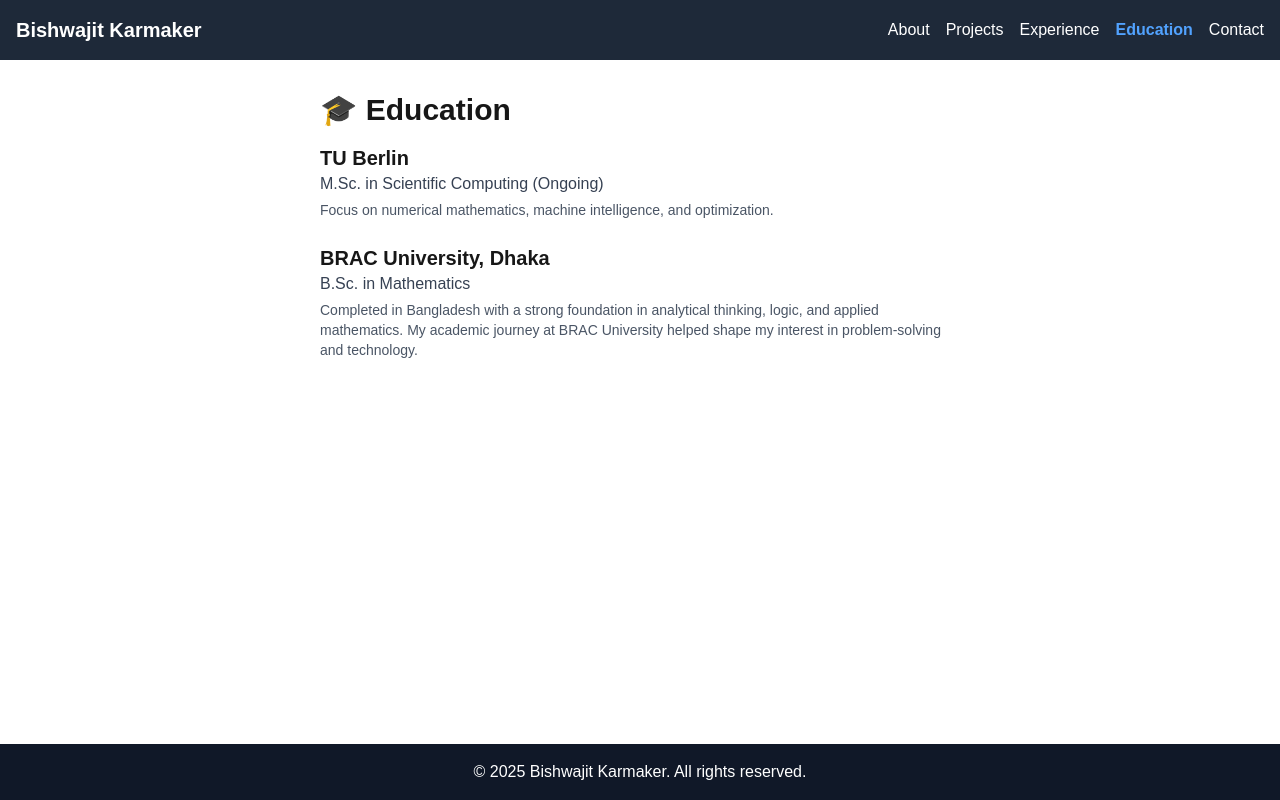
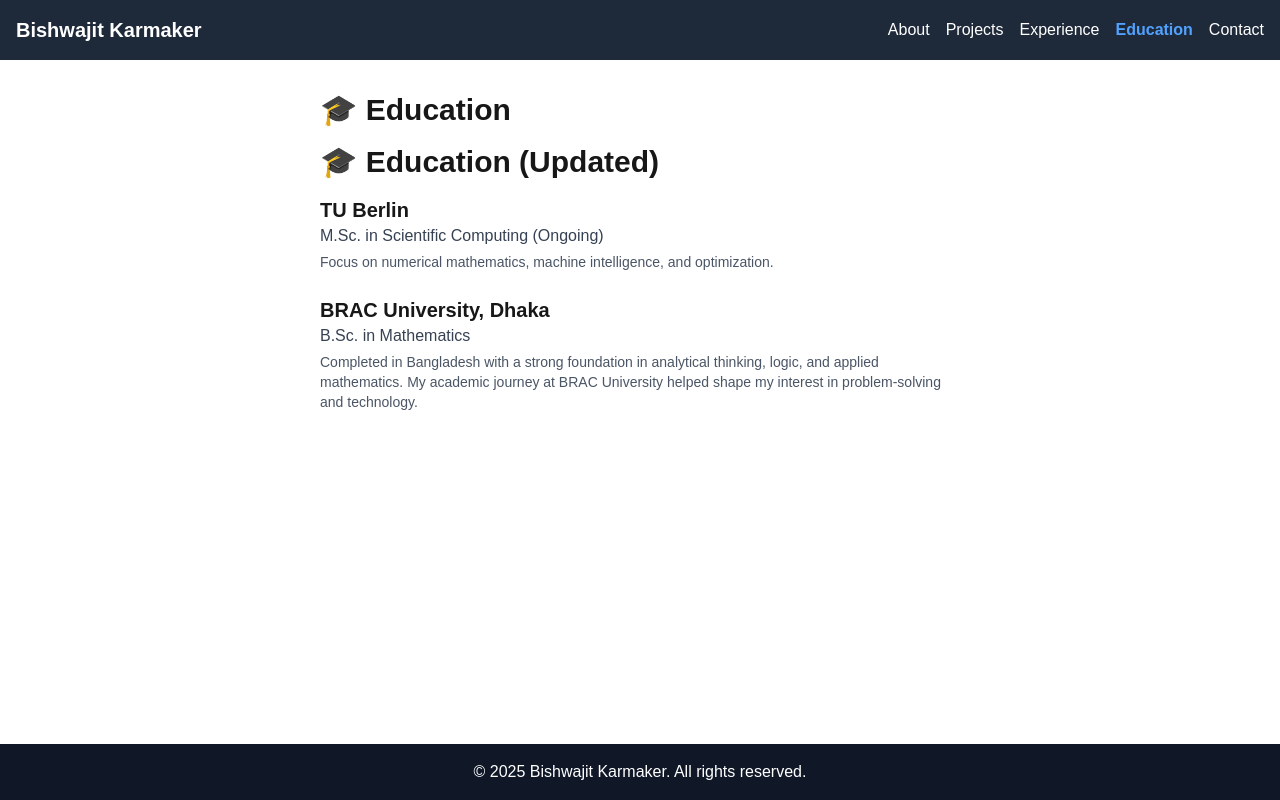
Before and after one commit to Bishwajit93/portfoliosite_frontend, a Next.js app: page /education in a window 1280 px wide. Built offline with nearby package versions, Linux system fonts and the light colour scheme.

Commit message:
Force update education page

```diff
--- a/src/app/education/page.tsx
+++ b/src/app/education/page.tsx
@@ -6,6 +6,7 @@
     <Layout>
       <div className="max-w-2xl mx-auto p-4">
         <h1 className="text-3xl font-bold mb-4">🎓 Education</h1>
+        <h1 className="text-3xl font-bold mb-4">🎓 Education (Updated)</h1>
 
         <div className="mb-6">
           <h2 className="text-xl font-semibold">TU Berlin</h2>
```
